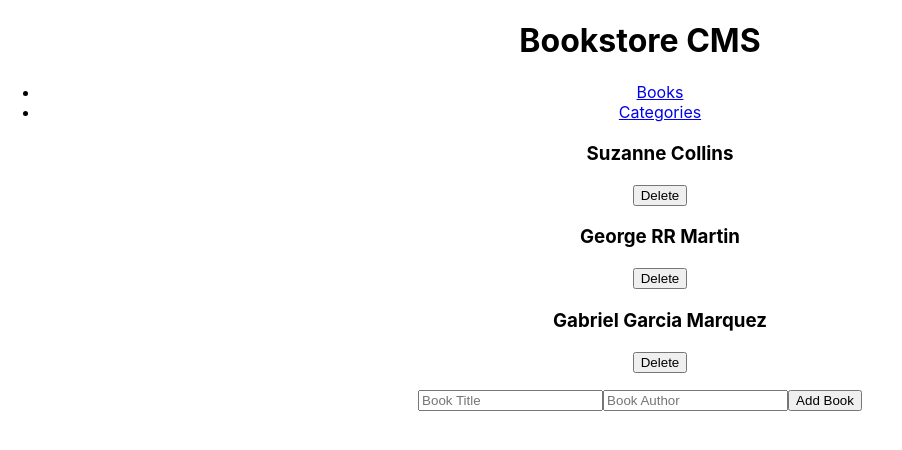
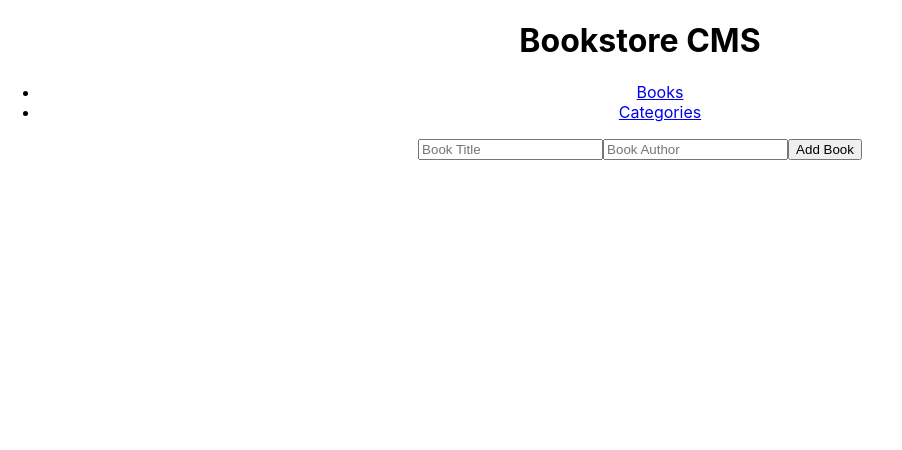
Before and after one commit to PabloEGonz/bookstore, a React (Create React App) app: page / in a window 1280 px wide. Shown: the top 450 px of the page, without its empty margins (0-902 px from the left). Built offline with nearby package versions, Linux system fonts and the light colour scheme.

Commit message:
Add sector from store

```diff
--- a/src/components/Books.js
+++ b/src/components/Books.js
@@ -1,30 +1,18 @@
-import React, { useState } from 'react';
+import React from 'react';
+import { useSelector } from 'react-redux';
 import Book from './Book';
 
 export default function Books() {
-  const [books, setBooks] = useState([
-    {
-      name: 'Hunger Games',
-      author: 'Suzanne Collins',
-    },
-    {
-      name: 'A Song of Ice & Fire',
-      author: 'George RR Martin',
-    },
-    {
-      name: 'One Hundred Years of Solitude',
-      author: 'Gabriel Garcia Marquez',
-    },
-  ]);
+  const { books } = useSelector((state) => state.books);
   return (
     <div>
       <ul>
         {books.map((book) => (
           <Book
-            key={book.author}
-            name={book.name}
+            key={book.item_id}
+            title={book.title}
             author={book.author}
-            setBooks={setBooks}
+            category={book.category}
           />
         ))}
       </ul>
```
